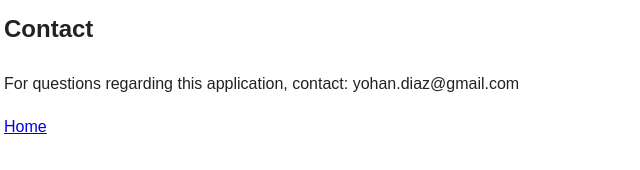
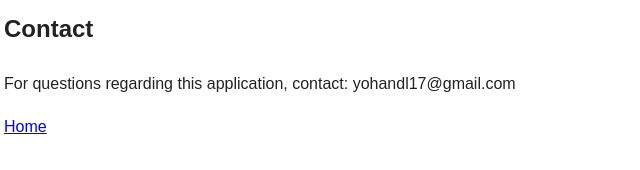
Before and after one commit to yohandl17/yohandl17.github.io, a plain HTML site: page privacy.html in a window 1280 px wide. Shown: the part 626-796 px from the top of the page, 256-896 px from the left. Drawn offline with Linux system fonts and the light colour scheme.

Commit message:
Update contact email in privacy.html

```diff
--- a/privacy.html
+++ b/privacy.html
@@ -53,7 +53,7 @@
 
   <p>
     For questions regarding this application,
-    contact: yohan.diaz@gmail.com
+    contact: yohandl17@gmail.com
   </p>
 
   <p>
```
